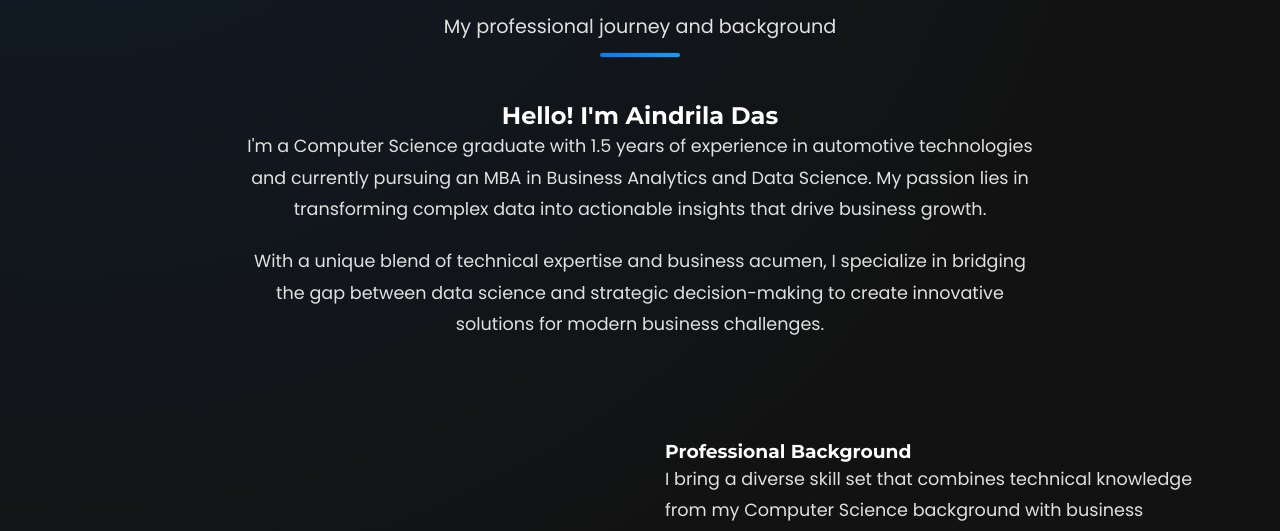
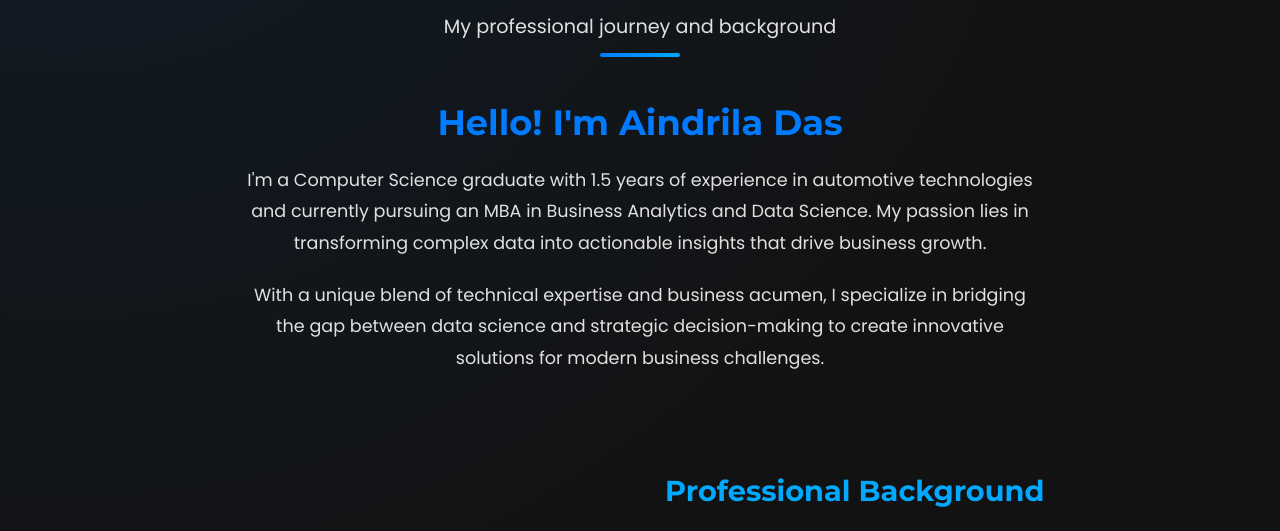
Before and after one commit to aindrila61/aindrila-das, a plain HTML site: page index.html in a window 1280 px wide. Shown: the part 961-1492 px from the top of the page. Drawn offline with nearby package versions, Linux system fonts and the light colour scheme.

Commit message:
Update index.html

```diff
--- a/index.html
+++ b/index.html
@@ -963,7 +963,7 @@
 
             <div class="about-content">
                 <div class="about-header">
-                    <h1>Hello! I'm Aindrila Das</h1>
+                    <h3>Hello! I'm Aindrila Das</h3>
                     <p>I'm a Computer Science graduate with 1.5 years of experience in automotive technologies and currently pursuing an MBA in Business Analytics and Data Science. My passion lies in transforming complex data into actionable insights that drive business growth.</p>
                     <p>With a unique blend of technical expertise and business acumen, I specialize in bridging the gap between data science and strategic decision-making to create innovative solutions for modern business challenges.</p>
                 </div>
@@ -977,7 +977,7 @@
 
                     <!-- Content on the right -->
                     <div class="about-text">
-                        <h3>Professional Background</h3>
+                        <h4>Professional Background</h4>
                         <p>I bring a diverse skill set that combines technical knowledge from my Computer Science background with business strategy insights gained through my MBA studies. My experience at Brigosha Technologies in Bangalore provided me with valuable exposure to automotive technologies and industry best practices.</p>
 
                         <div class="about-points">
```
